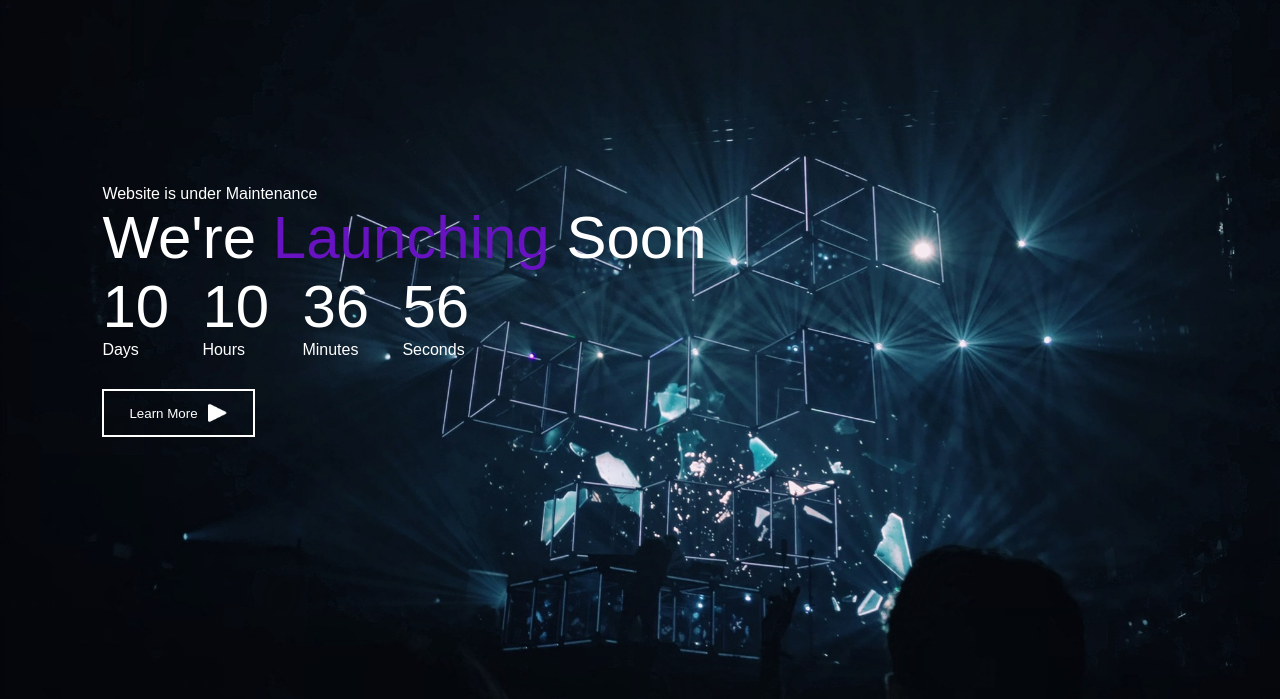
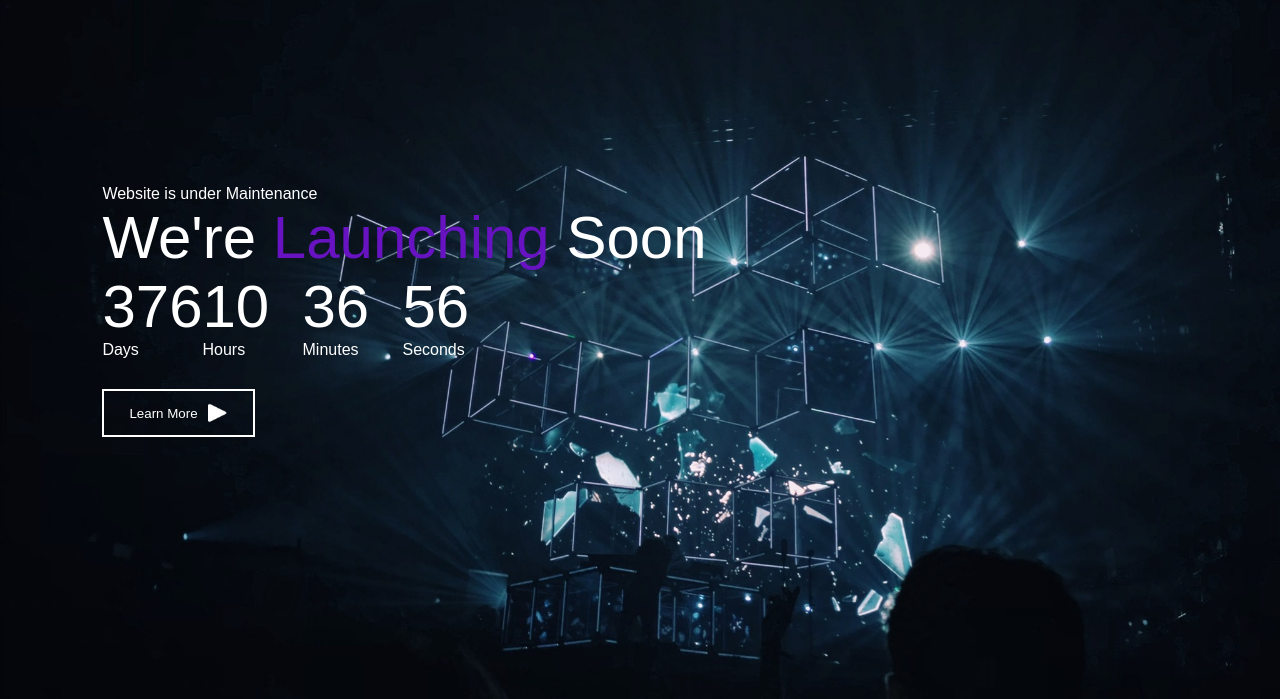
Before and after one commit to mayurpatle/Website-Maintenance-Countdown, a plain HTML site: page index.html in a window 1280 px wide. Shown: the part 101-800 px from the top of the page. Drawn offline with Linux system fonts and the light colour scheme.

Commit message:
Update index.html

```diff
--- a/index.html
+++ b/index.html
@@ -44,7 +44,7 @@
         <img src="./images/rocket.png" class="rocket" alt="">
     </div>
     <script>
-        var  countDownDate =  new Date("June 23 ,  2023 00:00:00").getTime()   ;
+        var  countDownDate =  new Date("June 23 ,  2024 00:00:00").getTime()   ;
         var  x = setInterval(function(){
             var now  = new  Date().getTime() ;
             var distance = countDownDate - now ;
```
